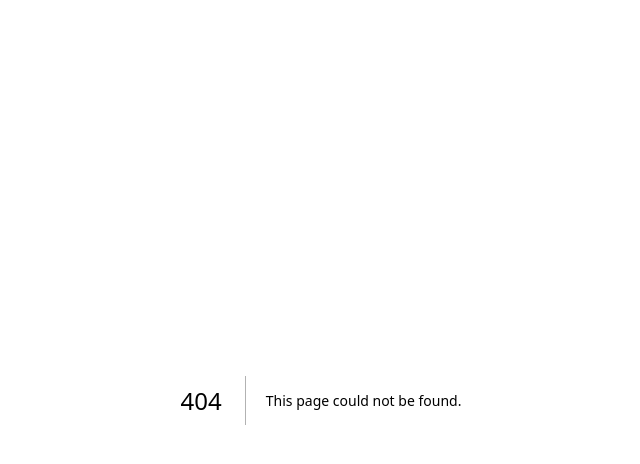
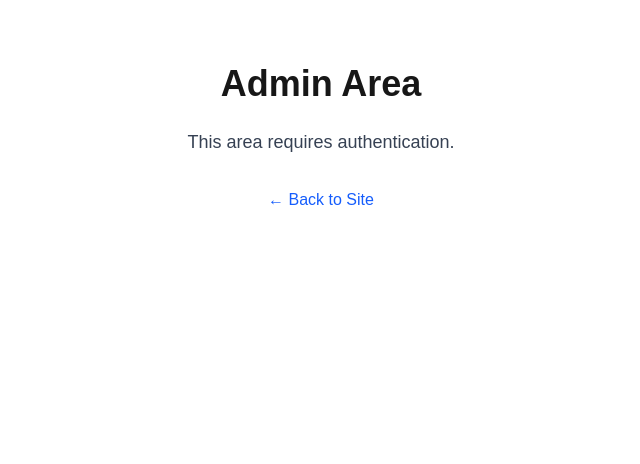
Before and after one commit to b0ase/robust-ae.com, a Next.js app: page /admin in a window 1280 px wide. Before the commit this address had no page. Shown: the top 464 px of the page, without its empty margins (319-959 px from the left). Built offline with nearby package versions, Linux system fonts and the light colour scheme.

Commit message:
feat: Add placeholder admin page and link icon

```diff
--- /dev/null
+++ b/src/app/admin/page.tsx
@@ -0,0 +1,15 @@
+import React from 'react';
+import Link from 'next/link';
+
+export default function AdminPage() {
+  return (
+    <div className="container mx-auto px-4 py-16 text-center">
+       <h1 className="text-3xl md:text-4xl font-bold mb-6">Admin Area</h1>
+       <p className="text-lg text-gray-700 mb-8">
+         This area requires authentication.
+       </p>
+       {/* Add Login Form or Content for authenticated users here */}
+       <Link href="/newsite" className="text-blue-600 hover:underline">&larr; Back to Site</Link>
+    </div>
+  );
+}
```
